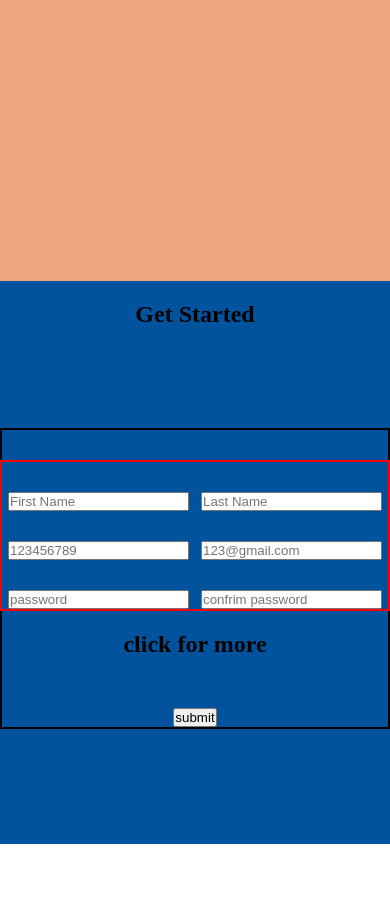
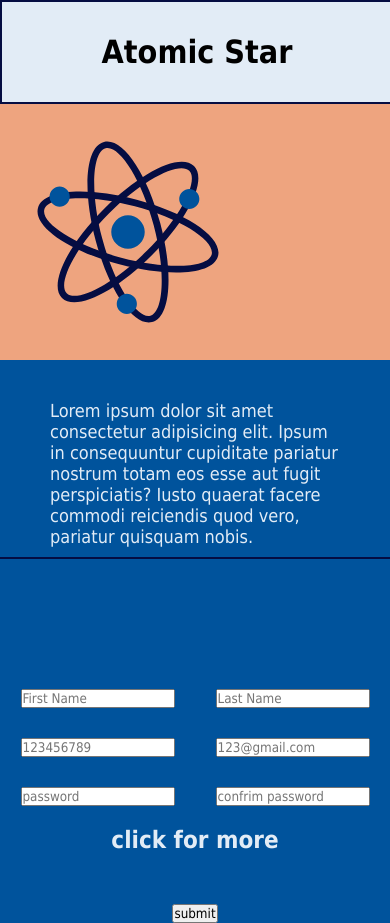
Before and after one commit to JDL001J/form, a plain HTML site: page index.html in a window 390 px wide. Before the commit the page ends 844 px from the top, so only its background shows below. Drawn offline with Linux system fonts and the light colour scheme.

Commit message:
added svg and styling and media queriess

```diff
--- a/index.html
+++ b/index.html
@@ -9,10 +9,16 @@
 </head>
 <body>
     <div class="container">
-        <div class="poster"></div>
+        <div class="poster">
+            <div class='image'> <img src="./images/atom.svg" ></div>
+
+            <h1 class="banner">Atomic Star</h2>
+
+        </div>
 
         <div class="sign-up">
-            <h2>Get Started</h2>
+            <p>Lorem ipsum dolor sit amet consectetur adipisicing elit. Ipsum in consequuntur cupiditate pariatur nostrum totam eos esse aut fugit perspiciatis? Iusto quaerat facere commodi reiciendis quod vero, pariatur quisquam nobis.</p>
+            <div class="br"></div>
             <form action="#" method="get">
 
                 <div class="input-box">
@@ -32,3 +38,5 @@
 
 </body>
 </html>
+
+<!-- file:///Users/jakelilleodden/Downloads/genetic-data-svgrepo-com.svg -->
--- a/styles.css
+++ b/styles.css
@@ -1,26 +1,50 @@
 *{
     margin: 0;
     padding: 0;
+    font-family:  Tahoma, sans-serif;
 
 }
 
 .container{
     display: flex;
-    background-color: aqua;
+
     height: 100vh;
     width: 100%;
 }
 
 .poster{
     height: 100vh;
+    display:flex;
+    flex-direction: column;
+    justify-content: space-between;
+    align-items: flex-start;
+    width: 40%;
 
-    width: 40%;
     background-color:#EEA47F;
+    text-align: center;
+}
+.image{
+    display: flex;
+    justify-content: center;
+    align-items: center;
+   width: 100%;
+}
+.banner{
+    background-color: #e2ecf6;
+    display: flex;
+    justify-content: center;
+    align-items: center;
+    width: 100%;
+    margin-bottom: 200px;
+    height: 100px;
+    border: 2px solid #050D42;
+
 }
 
 .sign-up{
     height: 100vh;
     width: 60%;
+    color: #e2ecf6;
     background-color: #00539C;
     text-align: center;
 }
@@ -35,7 +59,21 @@ form{
     flex-direction: column;
     justify-content: center;
     align-items: center;
-border: 2px solid black;
+
+
+}
+.br{
+    height: 2px;
+    width: 100%;
+    background-color:  #050D42;
+}
+p{
+    margin-top: 30px;
+    padding: 10px;
+    padding-left: 50px;
+    padding-right: 50px;
+    font-size: large;
+    text-align: left;
 
 }
 
@@ -43,10 +81,10 @@ border: 2px solid black;
     display: grid;
     place-items: center;
     grid-template-columns: 1fr 1fr;
-    margin-top: 30px;
+
      width: 100%;
 
-     border: 2px solid red;
+
 
 }
 input{
@@ -66,5 +104,12 @@ input{
     }
     .poster{
         height: 50vh;
+        flex-direction: column-reverse;
+    }
+    .banner{
+        margin-bottom: 0;
+    }
+    .image{
+        justify-content: flex-start;
     }
 }
```
Also changed, not shown: images/atom.svg (added).
